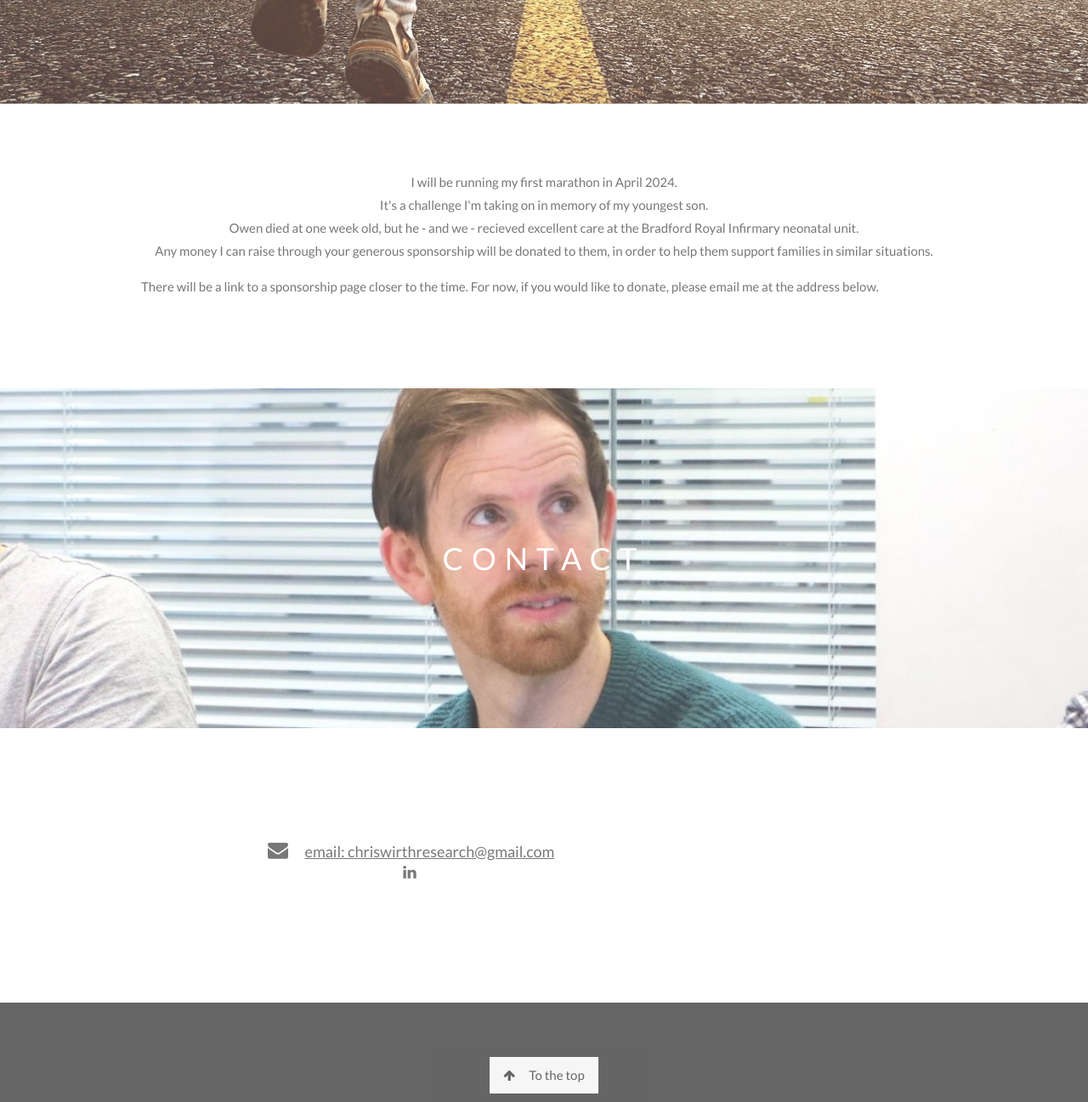
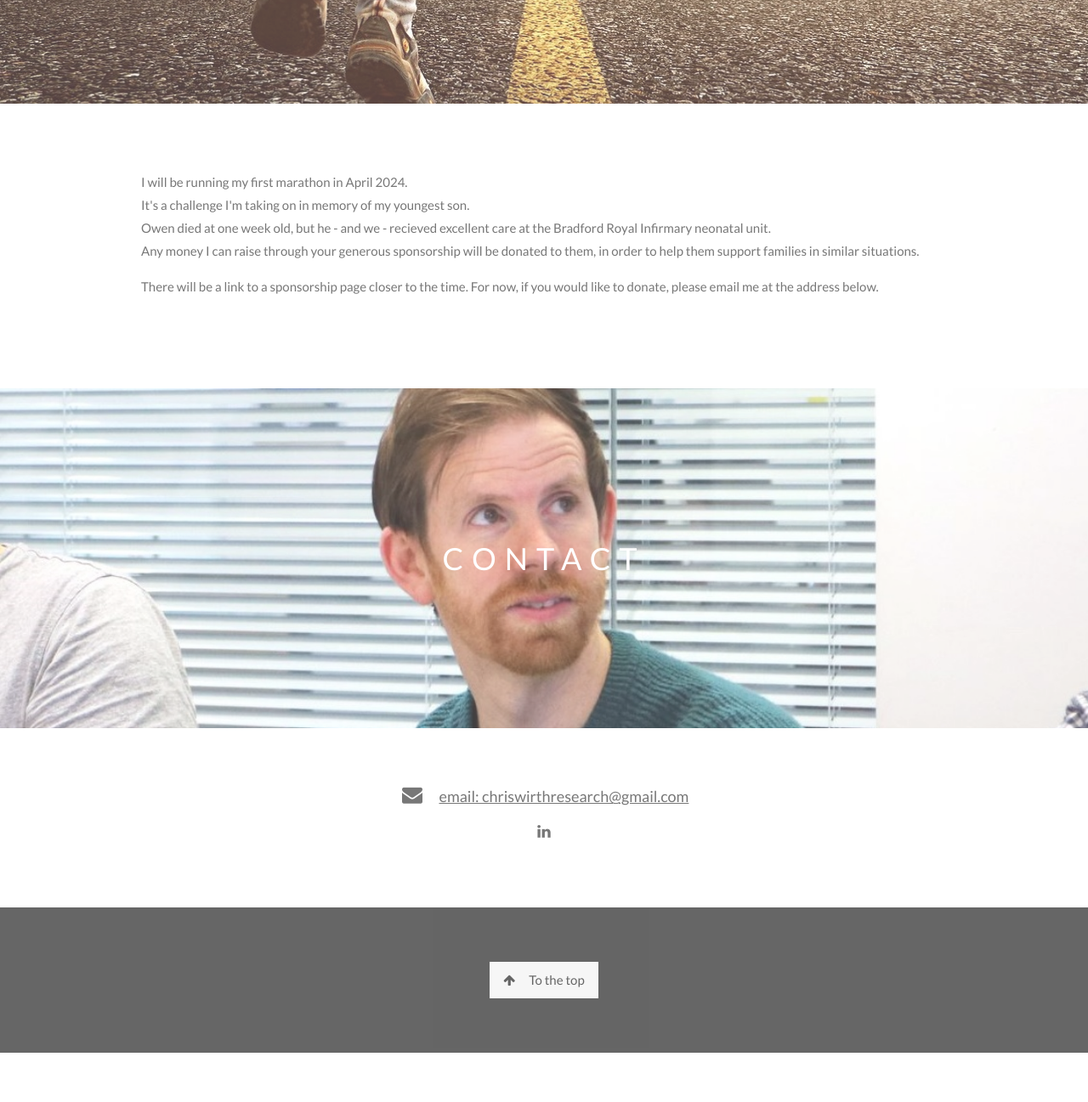
Before and after one commit to christopherwirth/christopherwirth.github.io, a plain HTML site: page index.html in a window 1280 px wide. Shown: the part 1308-2605 px from the top of the page at 85% size. After the commit the page ends 2547 px from the top, so only its background shows below. Drawn offline with nearby package versions, Linux system fonts and the light colour scheme.

Commit message:
Minor alignment changes

```diff
--- a/index.html
+++ b/index.html
@@ -80,7 +80,7 @@ body, html {
 
 <!-- First Parallax Image with Logo Text -->
 <div class="bgimg-1 w3-display-container w3-opacity-min" id="home">
-  <div class="w3-display-bottommiddle" style="white-space:nowrap; bottom:20%">
+  <div class="w3-display-bottommiddle" style="white-space:nowrap; bottom:18%">
     <span class="w3-center w3-padding-large w3-black w3-xlarge w3-wide w3-animate-opacity">DR. <span class="w3-hide-small">CHRISTOPHER</span> WIRTH</span>
   </div>
 </div>
@@ -89,7 +89,7 @@ body, html {
 <div class="w3-content w3-container w3-padding-64" id="research">
   <h3 class="w3-center">RESEARCH INTERESTS</h3>
   <p>I am a data analysis and machine learning specialist with over a decade of experience in applying novel and cutting edge methods to interesting scientific questions.<br>
-  My current research is focused on tumour evolution, with a specific focus on lung cancer in never-smokers.
+  My research is currently applied to tumour evolution, with a specific focus on lung cancer in never-smokers.
   </p>
 
   <div class="w3-row">
@@ -114,7 +114,7 @@ body, html {
 
 <!-- Container (Fundraising Section) -->
 <div class="w3-content w3-container w3-padding-64" id="fundraising">
-	<p class="w3-center">I will be running my first marathon in April 2024.<br>
+	<p>I will be running my first marathon in April 2024.<br>
 	It's a challenge I'm taking on in memory of my youngest son.<br>
 	Owen died at one week old, but he - and we - recieved excellent care at the Bradford Royal Infirmary neonatal unit.<br>
 	Any money I can raise through your generous sponsorship will be donated to them, in order to help them support families in similar situations.<br></p>
@@ -131,13 +131,11 @@ body, html {
 
 <!-- Container (Contact Section) -->
 <div class="w3-content w3-container w3-padding-64" id="contact">
-  <div class="w3-row w3-padding-32 w3-section">
-    <div class="w3-col m8 w3-panel">
-      <div class="w3-large w3-margin-bottom w3-center">
-	<a href=mailto:chriswirthresearch@gmail.com><i class="fa fa-envelope fa-fw w3-hover-text-black w3-xlarge w3-margin-right"></i>email: chriswirthresearch@gmail.com<br></a>
-	<a href=http://linkedin.com/in/chris-wirth-744a97ba><i class="fa fa-linkedin w3-hover-opacity"></i></a>
-      </div>
-    </div>
+  <div class="w3-large w3-margin-bottom w3-center">
+    <a href=mailto:chriswirthresearch@gmail.com><i class="fa fa-envelope fa-fw w3-hover-text-black w3-xlarge w3-margin-right"></i>email: chriswirthresearch@gmail.com<br></a>
+  </div>
+  <div class="w3-large w3-margin-bottom w3-center">
+    <a href=http://linkedin.com/in/chris-wirth-744a97ba><i class="fa fa-linkedin w3-hover-opacity"></i></a>
   </div>
 </div>
 
```
Also changed, not shown: 1 other file.
